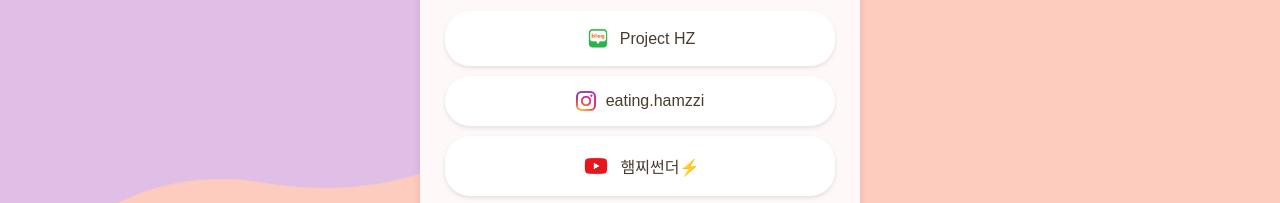
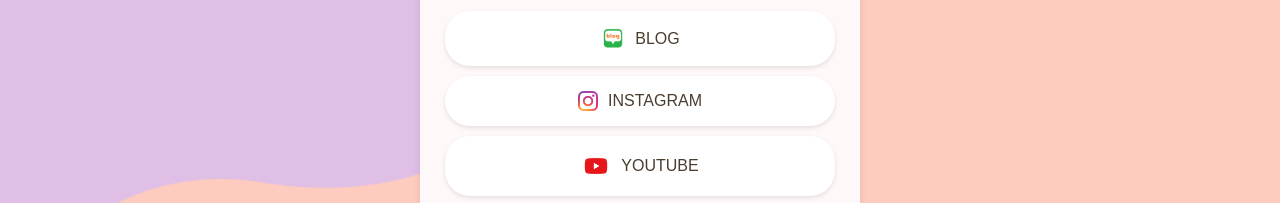
Before and after one commit to SeungHwanO/hamzzi.thunder, a website built with webpack: page index.html in a window 1280 px wide. Shown: the part 294-497 px from the top of the page. Built offline with nearby package versions, Linux system fonts and the light colour scheme.

Commit message:
linkButoon text 변경

```diff
--- a/index.html
+++ b/index.html
@@ -47,17 +47,17 @@
 
   <a href="https://m.blog.naver.com/gyxung" class="link-button">
     <img class="social-icons" id="blogLogo" src="img/blogIcon.png" alt="Naver Blog">
-    Project HZ
+    BLOG
   </a>
 
   <a href="https://www.instagram.com/eating.hamzzi?utm_source=ig_web_button_share_sheet&igsh=bXFkdjZ1a2V0dXd0" class="link-button">
     <img class="social-icons" src="img/instaLogo.png" alt="Instagram">
-    eating.hamzzi
+    INSTAGRAM
   </a>
 
   <a href="https://youtube.com/@hamzzi_thunder?si=PFfKEP_UL5OguH8S" class="link-button">
     <img class="social-icons" id="youtubeLogo" src="img/youtubeLogo.jpg" alt="youtube">
-    햄찌썬더⚡️
+    YOUTUBE
   </a>
 
 
```
